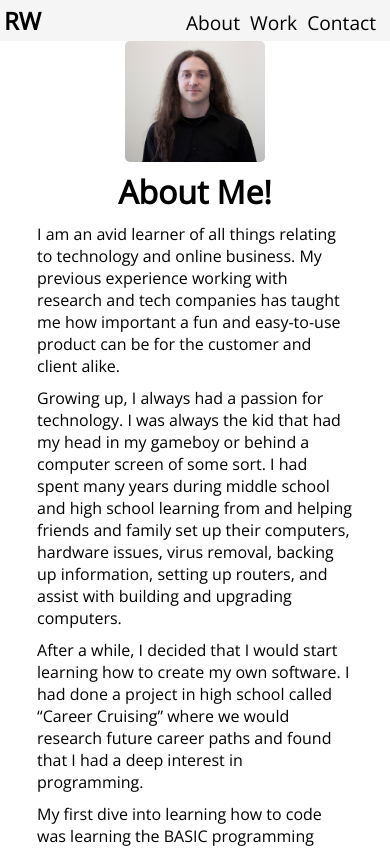
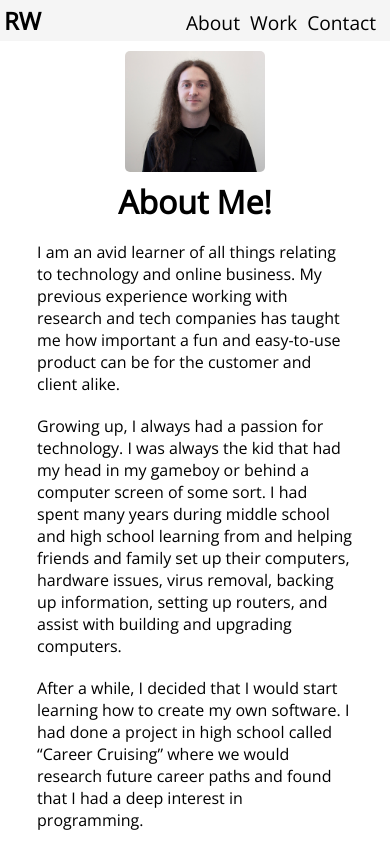
Before and after one commit to rwinright/react-portfolio, a React (Vite) app: page /about in a window 390 px wide. Shown: the top 848 px of the page. Built offline with nearby package versions, Linux system fonts and the light colour scheme.

Commit message:
update styles for about section again.

```diff
--- a/src/pages/about/About.scss
+++ b/src/pages/about/About.scss
@@ -18,13 +18,20 @@
       height: auto;
       width: 30%;
       border-radius: 5px;
-      margin-top: 9%;
+      margin-top: 3%;
+      align-self: flex-start;
+      justify-self: center;
     }
     p {
       margin: 10px auto;
     }
     .content {
       width: 60%;
+      display: flex;
+      justify-content: center;
+      align-items: center;
+      height: 100%;
+      flex-direction: column;
       #lfw{
         color: red;
         text-align: center;
@@ -42,7 +49,8 @@
             }
             img{
                 width: 40%;
-                margin: auto;
+                justify-self: center;
+                align-self: center;
             }
         }
     }
```
